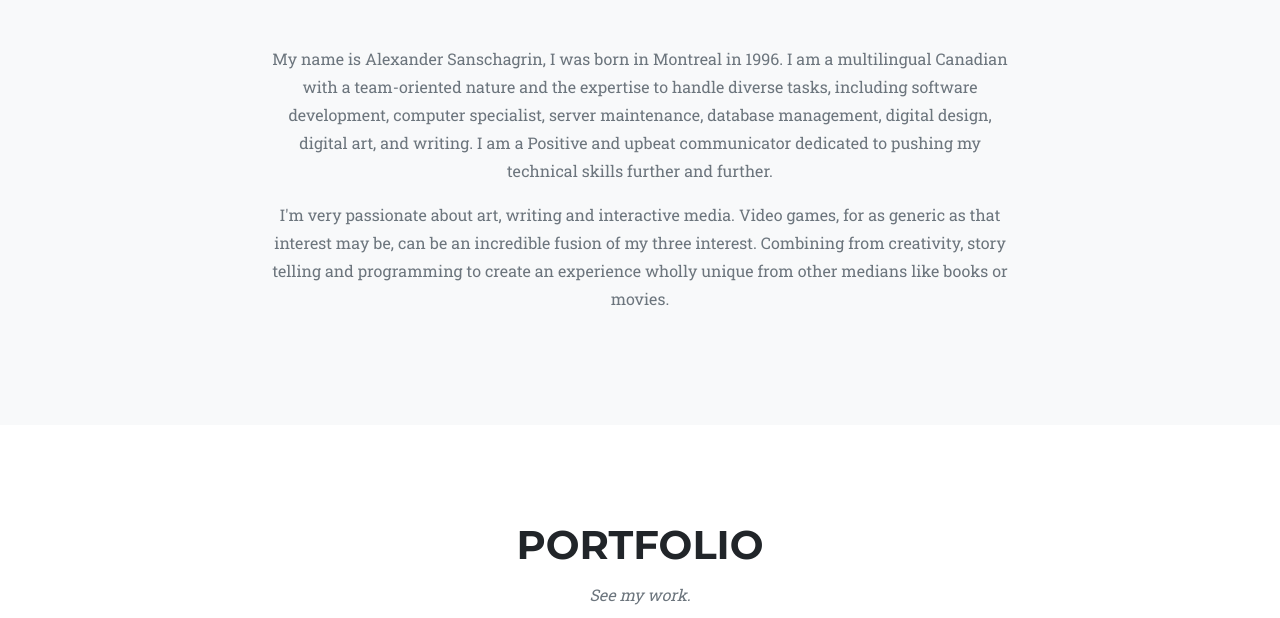
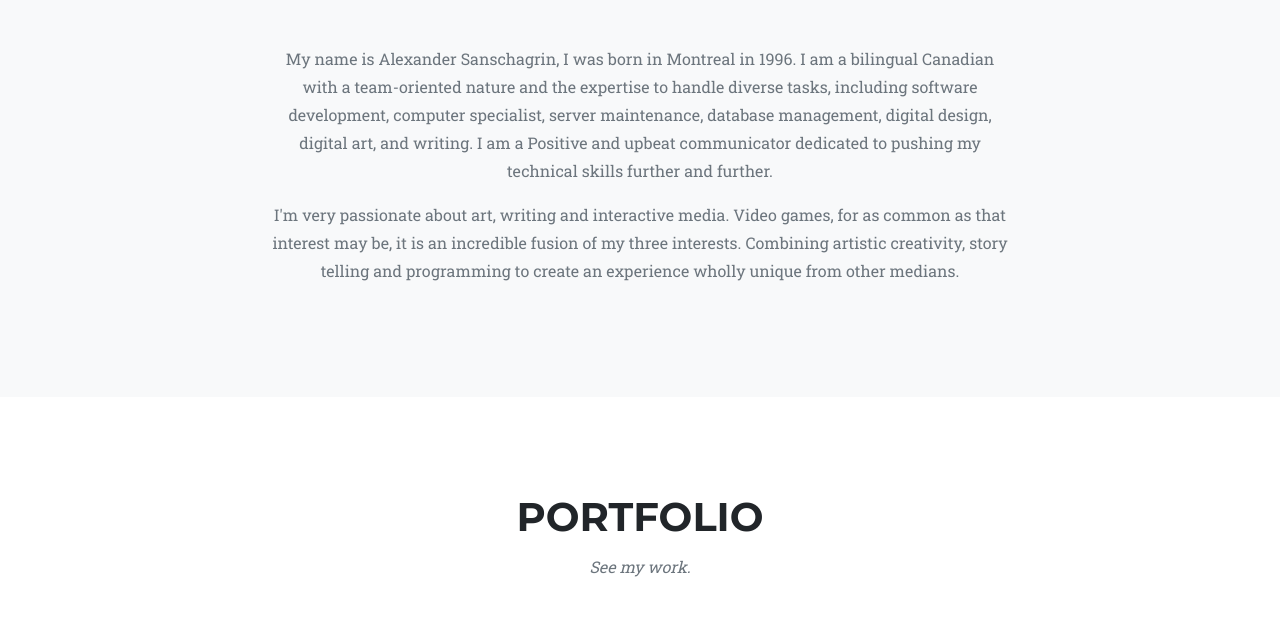
Before and after one commit to AlexanderSanschagrin/alexandersanschagrin.com, a plain HTML site: page index.html in a window 1280 px wide. Shown: the part 1351-1969 px from the top of the page. Drawn offline with nearby package versions, Linux system fonts and the light colour scheme.

Commit message:
Update index.html

```diff
--- a/index.html
+++ b/index.html
@@ -69,8 +69,8 @@
             </div>
             <div class="row">
                 <div class="col-lg-8 mx-auto text-center">
-                    <p class="large text-muted"> My name is Alexander Sanschagrin, I was born in Montreal in 1996. I am a multilingual Canadian with a team-oriented nature and the expertise to handle diverse tasks, including software development, computer specialist, server maintenance, database management, digital design, digital art, and writing. I am a Positive and upbeat communicator dedicated to pushing my technical skills further and further.</p>
-                    <p class="large text-muted"> I'm very passionate about art, writing and interactive media. Video games, for as generic as that interest may be, can be an incredible fusion of my three interest. Combining from creativity, story telling and programming to create an experience wholly unique from other medians like books or movies.</p>
+                    <p class="large text-muted"> My name is Alexander Sanschagrin, I was born in Montreal in 1996. I am a bilingual Canadian with a team-oriented nature and the expertise to handle diverse tasks, including software development, computer specialist, server maintenance, database management, digital design, digital art, and writing. I am a Positive and upbeat communicator dedicated to pushing my technical skills further and further.</p>
+                    <p class="large text-muted"> I'm very passionate about art, writing and interactive media. Video games, for as common as that interest may be, it is an incredible fusion of my three interests. Combining artistic creativity, story telling and programming to create an experience wholly unique from other medians.</p>
                 </div>
             </div>
         </div>
```
